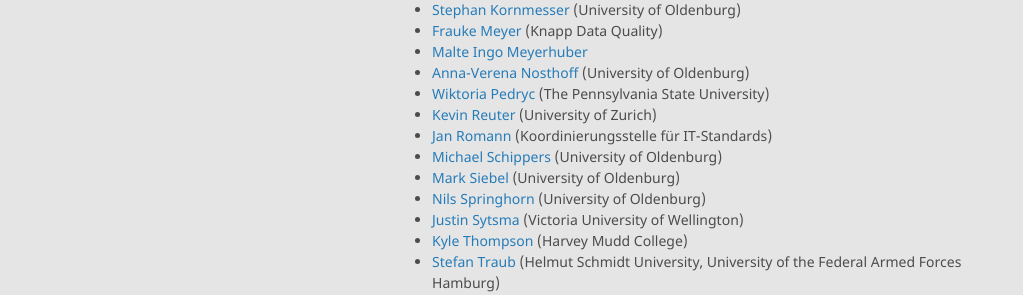
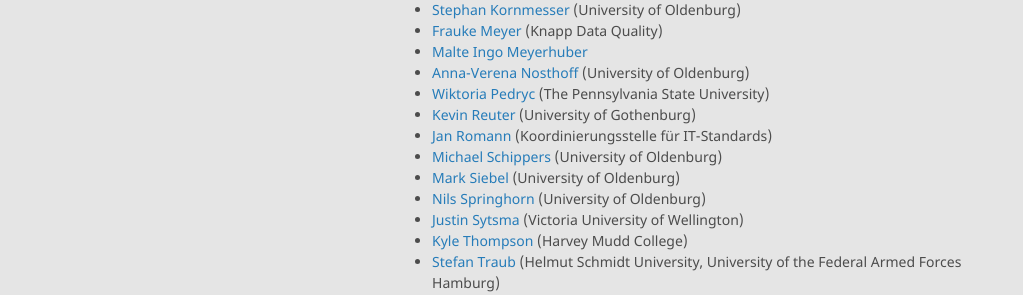
Before and after one commit to alephmembeth/alephmembeth.github.io, a Jekyll site: the page built from collaborators.md, in a window 1280 px wide and 900 px high, scrolled down 503 px. Shown: the part 389-684 px from the top of the window, without its empty margins (128-1151 px from the left). Built offline with Jekyll 4.4.1, drawn with Linux system fonts in a browser that asks for light colours; our own code applies the rules of GitHub Pages for plain Markdown files.

Commit message:
Update collaborators.md

```diff
--- a/collaborators.md
+++ b/collaborators.md
@@ -31,7 +31,7 @@
 + [Malte Ingo Meyerhuber](https://www.quotac.de/das-team.html)
 + [Anna-Verena Nosthoff](https://uol.de/philosophie/mitarbeiterinnen/prof-dr-anna-verena-nosthoff) (University of Oldenburg)
 + [Wiktoria Pedryc](https://psych.la.psu.edu/people/wiktoria-m-pedryc/) (The Pennsylvania State University)
-+ [Kevin Reuter](http://www.kevinreuter.com/) (University of Zurich)
++ [Kevin Reuter](http://www.kevinreuter.com/) (University of Gothenburg)
 + [Jan Romann](https://github.com/JKRhb) (Koordinierungsstelle für IT-Standards)
 + [Michael Schippers](https://uol.de/philosophie/ehemalige/dr-michael-schippers) (University of Oldenburg)
 + [Mark Siebel](https://uol.de/philosophie/prof-dr-mark-siebel) (University of Oldenburg)
```
